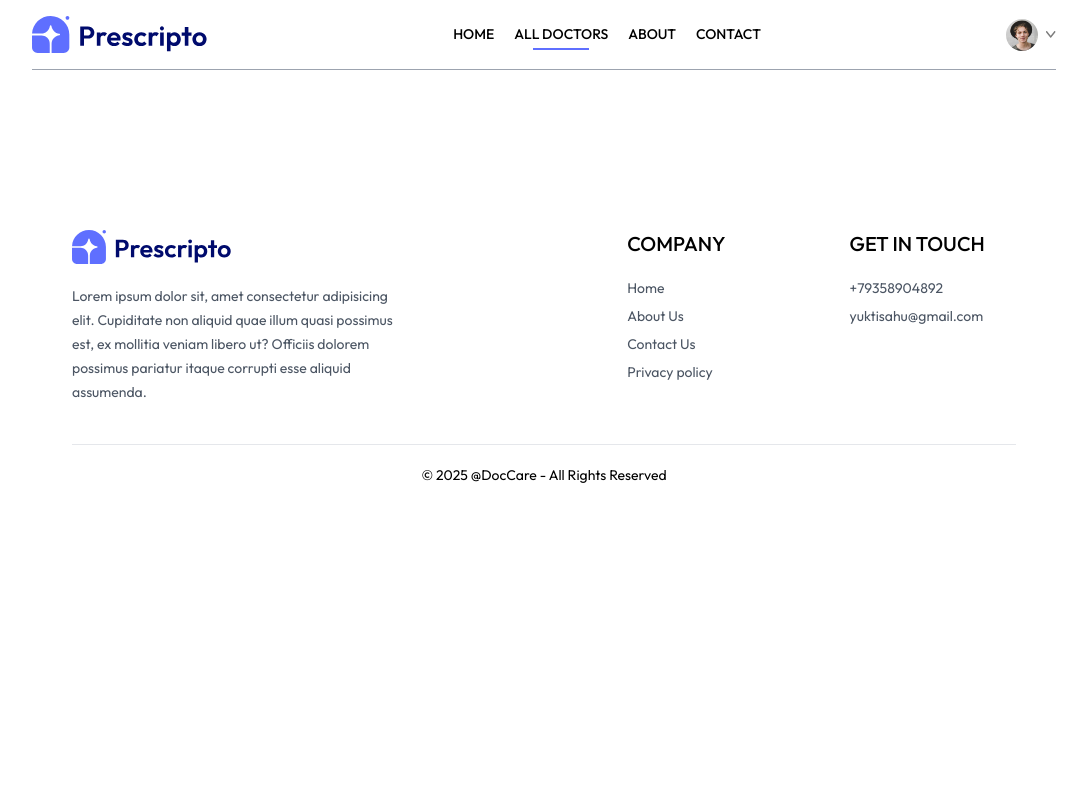
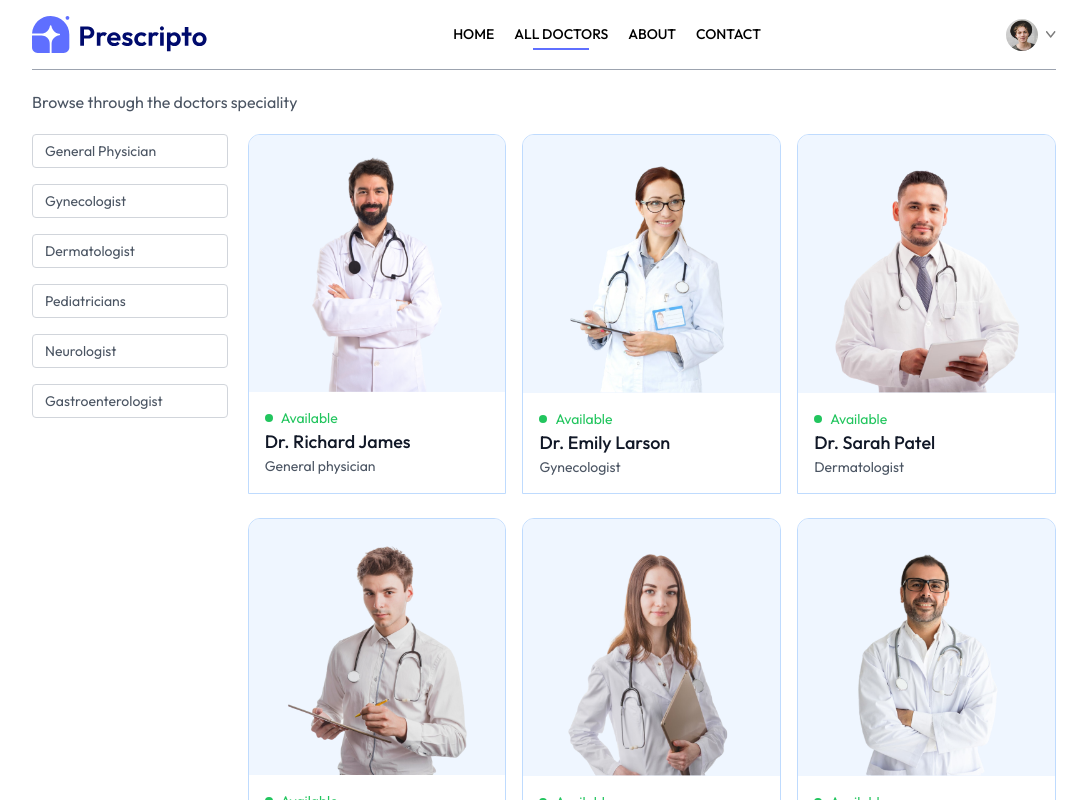
Before and after one commit to yukti-says/doctors-management, a React (Vite) app in the folder frontend/: page /doctors in a window 1280 px wide. Shown: the top 800 px of the page, without its empty margins (96-1183 px from the left). Built offline with nearby package versions, Linux system fonts and the light colour scheme; a web font is replaced by a local one.

Commit message:
created all-doctors page

```diff
--- a/frontend/src/assets/assets.js
+++ b/frontend/src/assets/assets.js
@@ -87,213 +87,228 @@
 
 export const doctors = [
   {
-        _id: 'doc1',
-        name: 'Dr. Richard James',
+    _id: "doc1",
+    name: "Dr. Richard James",
     image: doc1,
-        speciality: 'General physician',
-        degree: 'MBBS',
-        experience: '4 Years',
-        about: 'Dr. Davis has a strong commitment to delivering comprehensive medical care, focusing on preventive medicine, early diagnosis, and effective treatment strategies. Dr. Davis has a strong commitment to delivering comprehensive medical care, focusing on preventive medicine, early diagnosis, and effective treatment strategies.',
+    speciality: "General physician",
+    degree: "MBBS",
+    experience: "4 Years",
+    about:
+      "Dr. Davis has a strong commitment to delivering comprehensive medical care, focusing on preventive medicine, early diagnosis, and effective treatment strategies. Dr. Davis has a strong commitment to delivering comprehensive medical care, focusing on preventive medicine, early diagnosis, and effective treatment strategies.",
     fees: 50,
     address: {
-            line1: '17th Cross, Richmond',
-            line2: 'Circle, Ring Road, London'
-        }
+      line1: "17th Cross, Richmond",
+      line2: "Circle, Ring Road, London",
+    },
   },
   {
-        _id: 'doc2',
-        name: 'Dr. Emily Larson',
+    _id: "doc2",
+    name: "Dr. Emily Larson",
     image: doc2,
-        speciality: 'Gynecologist',
-        degree: 'MBBS',
-        experience: '3 Years',
-        about: 'Dr. Davis has a strong commitment to delivering comprehensive medical care, focusing on preventive medicine, early diagnosis, and effective treatment strategies. Dr. Davis has a strong commitment to delivering comprehensive medical care, focusing on preventive medicine, early diagnosis, and effective treatment strategies.',
+    speciality: "Gynecologist",
+    degree: "MBBS",
+    experience: "3 Years",
+    about:
+      "Dr. Davis has a strong commitment to delivering comprehensive medical care, focusing on preventive medicine, early diagnosis, and effective treatment strategies. Dr. Davis has a strong commitment to delivering comprehensive medical care, focusing on preventive medicine, early diagnosis, and effective treatment strategies.",
     fees: 60,
     address: {
-            line1: '27th Cross, Richmond',
-            line2: 'Circle, Ring Road, London'
-        }
+      line1: "27th Cross, Richmond",
+      line2: "Circle, Ring Road, London",
+    },
   },
   {
-        _id: 'doc3',
-        name: 'Dr. Sarah Patel',
+    _id: "doc3",
+    name: "Dr. Sarah Patel",
     image: doc3,
-        speciality: 'Dermatologist',
-        degree: 'MBBS',
-        experience: '1 Years',
-        about: 'Dr. Davis has a strong commitment to delivering comprehensive medical care, focusing on preventive medicine, early diagnosis, and effective treatment strategies. Dr. Davis has a strong commitment to delivering comprehensive medical care, focusing on preventive medicine, early diagnosis, and effective treatment strategies.',
+    speciality: "Dermatologist",
+    degree: "MBBS",
+    experience: "1 Years",
+    about:
+      "Dr. Davis has a strong commitment to delivering comprehensive medical care, focusing on preventive medicine, early diagnosis, and effective treatment strategies. Dr. Davis has a strong commitment to delivering comprehensive medical care, focusing on preventive medicine, early diagnosis, and effective treatment strategies.",
     fees: 30,
     address: {
-            line1: '37th Cross, Richmond',
-            line2: 'Circle, Ring Road, London'
-        }
+      line1: "37th Cross, Richmond",
+      line2: "Circle, Ring Road, London",
+    },
   },
   {
-        _id: 'doc4',
-        name: 'Dr. Christopher Lee',
+    _id: "doc4",
+    name: "Dr. Christopher Lee",
     image: doc4,
-        speciality: 'Pediatricians',
-        degree: 'MBBS',
-        experience: '2 Years',
-        about: 'Dr. Davis has a strong commitment to delivering comprehensive medical care, focusing on preventive medicine, early diagnosis, and effective treatment strategies. Dr. Davis has a strong commitment to delivering comprehensive medical care, focusing on preventive medicine, early diagnosis, and effective treatment strategies.',
+    speciality: "Pediatricians",
+    degree: "MBBS",
+    experience: "2 Years",
+    about:
+      "Dr. Davis has a strong commitment to delivering comprehensive medical care, focusing on preventive medicine, early diagnosis, and effective treatment strategies. Dr. Davis has a strong commitment to delivering comprehensive medical care, focusing on preventive medicine, early diagnosis, and effective treatment strategies.",
     fees: 40,
     address: {
-            line1: '47th Cross, Richmond',
-            line2: 'Circle, Ring Road, London'
-        }
+      line1: "47th Cross, Richmond",
+      line2: "Circle, Ring Road, London",
+    },
   },
   {
-        _id: 'doc5',
-        name: 'Dr. Jennifer Garcia',
+    _id: "doc5",
+    name: "Dr. Jennifer Garcia",
     image: doc5,
-        speciality: 'Neurologist',
-        degree: 'MBBS',
-        experience: '4 Years',
-        about: 'Dr. Davis has a strong commitment to delivering comprehensive medical care, focusing on preventive medicine, early diagnosis, and effective treatment strategies. Dr. Davis has a strong commitment to delivering comprehensive medical care, focusing on preventive medicine, early diagnosis, and effective treatment strategies.',
+    speciality: "Neurologist",
+    degree: "MBBS",
+    experience: "4 Years",
+    about:
+      "Dr. Davis has a strong commitment to delivering comprehensive medical care, focusing on preventive medicine, early diagnosis, and effective treatment strategies. Dr. Davis has a strong commitment to delivering comprehensive medical care, focusing on preventive medicine, early diagnosis, and effective treatment strategies.",
     fees: 50,
     address: {
-            line1: '57th Cross, Richmond',
-            line2: 'Circle, Ring Road, London'
-        }
+      line1: "57th Cross, Richmond",
+      line2: "Circle, Ring Road, London",
+    },
   },
   {
-        _id: 'doc6',
-        name: 'Dr. Andrew Williams',
+    _id: "doc6",
+    name: "Dr. Andrew Williams",
     image: doc6,
-        speciality: 'Neurologist',
-        degree: 'MBBS',
-        experience: '4 Years',
-        about: 'Dr. Davis has a strong commitment to delivering comprehensive medical care, focusing on preventive medicine, early diagnosis, and effective treatment strategies. Dr. Davis has a strong commitment to delivering comprehensive medical care, focusing on preventive medicine, early diagnosis, and effective treatment strategies.',
+    speciality: "Neurologist",
+    degree: "MBBS",
+    experience: "4 Years",
+    about:
+      "Dr. Davis has a strong commitment to delivering comprehensive medical care, focusing on preventive medicine, early diagnosis, and effective treatment strategies. Dr. Davis has a strong commitment to delivering comprehensive medical care, focusing on preventive medicine, early diagnosis, and effective treatment strategies.",
     fees: 50,
     address: {
-            line1: '57th Cross, Richmond',
-            line2: 'Circle, Ring Road, London'
-        }
+      line1: "57th Cross, Richmond",
+      line2: "Circle, Ring Road, London",
+    },
   },
   {
-        _id: 'doc7',
-        name: 'Dr. Christopher Davis',
+    _id: "doc7",
+    name: "Dr. Christopher Davis",
     image: doc7,
-        speciality: 'General physician',
-        degree: 'MBBS',
-        experience: '4 Years',
-        about: 'Dr. Davis has a strong commitment to delivering comprehensive medical care, focusing on preventive medicine, early diagnosis, and effective treatment strategies. Dr. Davis has a strong commitment to delivering comprehensive medical care, focusing on preventive medicine, early diagnosis, and effective treatment strategies.',
+    speciality: "General physician",
+    degree: "MBBS",
+    experience: "4 Years",
+    about:
+      "Dr. Davis has a strong commitment to delivering comprehensive medical care, focusing on preventive medicine, early diagnosis, and effective treatment strategies. Dr. Davis has a strong commitment to delivering comprehensive medical care, focusing on preventive medicine, early diagnosis, and effective treatment strategies.",
     fees: 50,
     address: {
-            line1: '17th Cross, Richmond',
-            line2: 'Circle, Ring Road, London'
-        }
+      line1: "17th Cross, Richmond",
+      line2: "Circle, Ring Road, London",
+    },
   },
   {
-        _id: 'doc8',
-        name: 'Dr. Timothy White',
+    _id: "doc8",
+    name: "Dr. Timothy White",
     image: doc8,
-        speciality: 'Gynecologist',
-        degree: 'MBBS',
-        experience: '3 Years',
-        about: 'Dr. Davis has a strong commitment to delivering comprehensive medical care, focusing on preventive medicine, early diagnosis, and effective treatment strategies. Dr. Davis has a strong commitment to delivering comprehensive medical care, focusing on preventive medicine, early diagnosis, and effective treatment strategies.',
+    speciality: "Gynecologist",
+    degree: "MBBS",
+    experience: "3 Years",
+    about:
+      "Dr. Davis has a strong commitment to delivering comprehensive medical care, focusing on preventive medicine, early diagnosis, and effective treatment strategies. Dr. Davis has a strong commitment to delivering comprehensive medical care, focusing on preventive medicine, early diagnosis, and effective treatment strategies.",
     fees: 60,
     address: {
-            line1: '27th Cross, Richmond',
-            line2: 'Circle, Ring Road, London'
-        }
+      line1: "27th Cross, Richmond",
+      line2: "Circle, Ring Road, London",
+    },
   },
   {
-        _id: 'doc9',
-        name: 'Dr. Ava Mitchell',
+    _id: "doc9",
+    name: "Dr. Ava Mitchell",
     image: doc9,
-        speciality: 'Dermatologist',
-        degree: 'MBBS',
-        experience: '1 Years',
-        about: 'Dr. Davis has a strong commitment to delivering comprehensive medical care, focusing on preventive medicine, early diagnosis, and effective treatment strategies. Dr. Davis has a strong commitment to delivering comprehensive medical care, focusing on preventive medicine, early diagnosis, and effective treatment strategies.',
+    speciality: "Dermatologist",
+    degree: "MBBS",
+    experience: "1 Years",
+    about:
+      "Dr. Davis has a strong commitment to delivering comprehensive medical care, focusing on preventive medicine, early diagnosis, and effective treatment strategies. Dr. Davis has a strong commitment to delivering comprehensive medical care, focusing on preventive medicine, early diagnosis, and effective treatment strategies.",
     fees: 30,
     address: {
-            line1: '37th Cross, Richmond',
-            line2: 'Circle, Ring Road, London'
-        }
+      line1: "37th Cross, Richmond",
+      line2: "Circle, Ring Road, London",
+    },
   },
   {
-        _id: 'doc10',
-        name: 'Dr. Jeffrey King',
+    _id: "doc10",
+    name: "Dr. Jeffrey King",
     image: doc10,
-        speciality: 'Pediatricians',
-        degree: 'MBBS',
-        experience: '2 Years',
-        about: 'Dr. Davis has a strong commitment to delivering comprehensive medical care, focusing on preventive medicine, early diagnosis, and effective treatment strategies. Dr. Davis has a strong commitment to delivering comprehensive medical care, focusing on preventive medicine, early diagnosis, and effective treatment strategies.',
+    speciality: "Gastroenterologist",
+    degree: "MBBS",
+    experience: "2 Years",
+    about:
+      "Dr. Davis has a strong commitment to delivering comprehensive medical care, focusing on preventive medicine, early diagnosis, and effective treatment strategies. Dr. Davis has a strong commitment to delivering comprehensive medical care, focusing on preventive medicine, early diagnosis, and effective treatment strategies.",
     fees: 40,
     address: {
-            line1: '47th Cross, Richmond',
-            line2: 'Circle, Ring Road, London'
-        }
+      line1: "47th Cross, Richmond",
+      line2: "Circle, Ring Road, London",
+    },
   },
   {
-        _id: 'doc11',
-        name: 'Dr. Zoe Kelly',
+    _id: "doc11",
+    name: "Dr. Zoe Kelly",
     image: doc11,
-        speciality: 'Neurologist',
-        degree: 'MBBS',
-        experience: '4 Years',
-        about: 'Dr. Davis has a strong commitment to delivering comprehensive medical care, focusing on preventive medicine, early diagnosis, and effective treatment strategies. Dr. Davis has a strong commitment to delivering comprehensive medical care, focusing on preventive medicine, early diagnosis, and effective treatment strategies.',
+    speciality: "Neurologist",
+    degree: "MBBS",
+    experience: "4 Years",
+    about:
+      "Dr. Davis has a strong commitment to delivering comprehensive medical care, focusing on preventive medicine, early diagnosis, and effective treatment strategies. Dr. Davis has a strong commitment to delivering comprehensive medical care, focusing on preventive medicine, early diagnosis, and effective treatment strategies.",
     fees: 50,
     address: {
-            line1: '57th Cross, Richmond',
-            line2: 'Circle, Ring Road, London'
-        }
+      line1: "57th Cross, Richmond",
+      line2: "Circle, Ring Road, London",
+    },
   },
   {
-        _id: 'doc12',
-        name: 'Dr. Patrick Harris',
+    _id: "doc12",
+    name: "Dr. Patrick Harris",
     image: doc12,
-        speciality: 'Neurologist',
-        degree: 'MBBS',
-        experience: '4 Years',
-        about: 'Dr. Davis has a strong commitment to delivering comprehensive medical care, focusing on preventive medicine, early diagnosis, and effective treatment strategies. Dr. Davis has a strong commitment to delivering comprehensive medical care, focusing on preventive medicine, early diagnosis, and effective treatment strategies.',
+    speciality: "Neurologist",
+    degree: "MBBS",
+    experience: "4 Years",
+    about:
+      "Dr. Davis has a strong commitment to delivering comprehensive medical care, focusing on preventive medicine, early diagnosis, and effective treatment strategies. Dr. Davis has a strong commitment to delivering comprehensive medical care, focusing on preventive medicine, early diagnosis, and effective treatment strategies.",
     fees: 50,
     address: {
-            line1: '57th Cross, Richmond',
-            line2: 'Circle, Ring Road, London'
-        }
+      line1: "57th Cross, Richmond",
+      line2: "Circle, Ring Road, London",
+    },
   },
   {
-        _id: 'doc13',
-        name: 'Dr. Chloe Evans',
+    _id: "doc13",
+    name: "Dr. Chloe Evans",
     image: doc13,
-        speciality: 'General physician',
-        degree: 'MBBS',
-        experience: '4 Years',
-        about: 'Dr. Davis has a strong commitment to delivering comprehensive medical care, focusing on preventive medicine, early diagnosis, and effective treatment strategies. Dr. Davis has a strong commitment to delivering comprehensive medical care, focusing on preventive medicine, early diagnosis, and effective treatment strategies.',
+    speciality: "General physician",
+    degree: "MBBS",
+    experience: "4 Years",
+    about:
+      "Dr. Davis has a strong commitment to delivering comprehensive medical care, focusing on preventive medicine, early diagnosis, and effective treatment strategies. Dr. Davis has a strong commitment to delivering comprehensive medical care, focusing on preventive medicine, early diagnosis, and effective treatment strategies.",
     fees: 50,
     address: {
-            line1: '17th Cross, Richmond',
-            line2: 'Circle, Ring Road, London'
-        }
+      line1: "17th Cross, Richmond",
+      line2: "Circle, Ring Road, London",
+    },
   },
   {
-        _id: 'doc14',
-        name: 'Dr. Ryan Martinez',
+    _id: "doc14",
+    name: "Dr. Ryan Martinez",
     image: doc14,
-        speciality: 'Gynecologist',
-        degree: 'MBBS',
-        experience: '3 Years',
-        about: 'Dr. Davis has a strong commitment to delivering comprehensive medical care, focusing on preventive medicine, early diagnosis, and effective treatment strategies. Dr. Davis has a strong commitment to delivering comprehensive medical care, focusing on preventive medicine, early diagnosis, and effective treatment strategies.',
+    speciality: "Gynecologist",
+    degree: "MBBS",
+    experience: "3 Years",
+    about:
+      "Dr. Davis has a strong commitment to delivering comprehensive medical care, focusing on preventive medicine, early diagnosis, and effective treatment strategies. Dr. Davis has a strong commitment to delivering comprehensive medical care, focusing on preventive medicine, early diagnosis, and effective treatment strategies.",
     fees: 60,
     address: {
-            line1: '27th Cross, Richmond',
-            line2: 'Circle, Ring Road, London'
-        }
+      line1: "27th Cross, Richmond",
+      line2: "Circle, Ring Road, London",
+    },
   },
   {
-        _id: 'doc15',
-        name: 'Dr. Amelia Hill',
+    _id: "doc15",
+    name: "Dr. Amelia Hill",
     image: doc15,
-        speciality: 'Dermatologist',
-        degree: 'MBBS',
-        experience: '1 Years',
-        about: 'Dr. Davis has a strong commitment to delivering comprehensive medical care, focusing on preventive medicine, early diagnosis, and effective treatment strategies. Dr. Davis has a strong commitment to delivering comprehensive medical care, focusing on preventive medicine, early diagnosis, and effective treatment strategies.',
+    speciality: "Dermatologist",
+    degree: "MBBS",
+    experience: "1 Years",
+    about:
+      "Dr. Davis has a strong commitment to delivering comprehensive medical care, focusing on preventive medicine, early diagnosis, and effective treatment strategies. Dr. Davis has a strong commitment to delivering comprehensive medical care, focusing on preventive medicine, early diagnosis, and effective treatment strategies.",
     fees: 30,
     address: {
-            line1: '37th Cross, Richmond',
-            line2: 'Circle, Ring Road, London'
-        }
+      line1: "37th Cross, Richmond",
+      line2: "Circle, Ring Road, London",
     },
-]
+  },
+];
--- a/frontend/src/components/NavBar.jsx
+++ b/frontend/src/components/NavBar.jsx
@@ -12,7 +12,9 @@
   const [token, setToken] = useState(true);
   return (
     <div className="flex items-center justify-between text-sm py-4 mb-5 border-b border-b-gray-400 ">
-      <img className="w-44 cursor-pointers" src={assets.logo} alt="" />
+      <img
+        onClick={()=>navigate('/')}
+        className="w-44 cursor-pointers" src={assets.logo} alt="" />
       <ul className="hidden md:flex items-start gap-5 font-medium">
         <NavLink to="/">
           <li className="py-1">HOME</li>
--- a/frontend/src/pages/Doctors.jsx
+++ b/frontend/src/pages/Doctors.jsx
@@ -1,11 +1,140 @@
-import React from 'react'
+import React, { useContext, useEffect, useState } from 'react'
+import { useNavigate, useParams } from 'react-router-dom'
+import {AppContext} from '../context/AppContext'
 
 const Doctors = () => {
+  const { speciality } = useParams()
+  const [filterDoc , setFilterDoc] =useState([])
+  // console.log(speciality)
+
+  const navigate = useNavigate()
+  //* get all data from context
+  const { doctors } = useContext(AppContext)
+
+  //* funtion to filter doctors
+  //? doctors array pe filter method me ik doc varibale if on each doctor mean doc , doc.speciality === speciality then save set it in setFilterDoc or else just set all the doctors
+  const applyFilter = () => {
+    if (speciality) {
+      setFilterDoc(
+        doctors.filter(
+          (doc) =>
+            doc.speciality.toLowerCase().trim() ===
+            speciality.toLowerCase().trim()
+        )
+      );
+    } else {
+      setFilterDoc(doctors)
+    }
+  }
+
+  //* apply the above method  whenever our doctor changes so using useEffect
+  useEffect(() => {
+    applyFilter()
+  },[doctors,speciality])
   return (
     <div>
-
+      <p className="text-gray-600">Browse through the doctors speciality</p>
+      <div className="flex flex-col sm:flex-row items-start gap-5 mt-5">
+        <div className="  flex flex-col gap-4 text-sm text-gray-600">
+          <p
+            onClick={() =>
+              speciality === "General Physician"
+                ? navigate("/doctors")
+                : navigate("/doctors/General Physician")
+            }
+            className={`w-[94vw] sm:w-auto pl-3 py-1.5 pr-16 border border-gray-300 rounded transition-all cursor-pointer ${
+              speciality === "General Physician"
+                ? "bg-indigo-100 text-black"
+                : " "
+            }`}
+          >
+            General Physician
+          </p>
+          <p
+            onClick={() =>
+              speciality === "Gynecologist"
+                ? navigate("/doctors")
+                : navigate("/doctors/Gynecologist")
+            }
+            className={`w-[94vw] sm:w-auto pl-3 py-1.5 pr-16 border border-gray-300 rounded transition-all cursor-pointer  ${
+              speciality === "Gynecologist" ? "bg-indigo-100 text-black" : " "
+            }`}
+          >
+            Gynecologist
+          </p>
+          <p
+            onClick={() =>
+              speciality === "Dermatologist"
+                ? navigate("/doctors")
+                : navigate("/doctors/Dermatologist")
+            }
+            className={`w-[94vw] sm:w-auto pl-3 py-1.5 pr-16 border border-gray-300 rounded transition-all cursor-pointer  ${
+              speciality === "Dermatologist" ? "bg-indigo-100 text-black" : " "
+            } `}
+          >
+            Dermatologist
+          </p>
+          <p
+            onClick={() =>
+              speciality === "Pediatricians"
+                ? navigate("/doctors")
+                : navigate("/doctors/Pediatricians")
+            }
+            className={`w-[94vw] sm:w-auto pl-3 py-1.5 pr-16 border border-gray-300 rounded transition-all cursor-pointer  ${
+              speciality === "Pediatricians" ? "bg-indigo-100 text-black" : " "
+            }`}
+          >
+            Pediatricians
+          </p>
+          <p
+            onClick={() =>
+              speciality === "Neurologist"
+                ? navigate("/doctors")
+                : navigate("/doctors/Neurologist")
+            }
+            className={`w-[94vw] sm:w-auto pl-3 py-1.5 pr-16 border border-gray-300 rounded transition-all cursor-pointer  ${
+              speciality === "Neurologist" ? "bg-indigo-100 text-black" : " "
+            }`}
+          >
+            Neurologist
+          </p>
+          <p
+            onClick={() =>
+              speciality === "Gastroenterologist"
+                ? navigate("/doctors")
+                : navigate("/doctors/Gastroenterologist")
+            }
+            className={`w-[94vw] sm:w-auto pl-3 py-1.5 pr-16 border border-gray-300 rounded transition-all cursor-pointer  ${
+              speciality === "Gastroenterologist"
+                ? "bg-indigo-100 text-black"
+                : " "
+            }`}
+          >
+            Gastroenterologist
+          </p>
+        </div>
+        <div className="w-full grid grid-cols-auto gap-4 gap-y-6">
+          {filterDoc.map((item, index) => (
+            <div
+              onClick={() => navigate(`/appointment/${item._id}`)}
+              key={index}
+              className="border border-blue-200 rounded-t-xl overflow-hidden cursor-pointer hover:translate-y-[10px] transition-all duration-500"
+            >
+              <img className="bg-blue-50" src={item.image} alt="" />
+              <div className="p-4">
+                <div className="flex items-center gap-2 text-sm text-center text-green-500">
+                  <p className="w-2 h-2 bg-green-500 rounded-full"></p>{" "}
+                  <p>Available</p>
+                </div>
+                <p className="text-gray-900 text-lg font-medium">{item.name}</p>
+                <p className="text-gray-600 text-sm">{item.speciality}</p>
+              </div>
+            </div>
+          ))}
+        </div>
+      </div>
     </div>
-  )
+  );
 }
 
 export default Doctors
```
Lines whose indentation alone changed are shown as unchanged.
